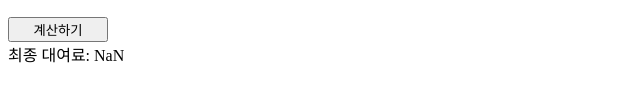
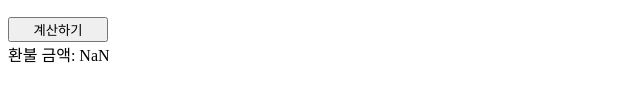
Before and after one commit to taejunekwon/sub2findmap, a plain HTML site: page index.html in a window 1280 px wide. Both pictures are taken after a click on the button "계산하기". Shown: the part 302-404 px from the top of the page, 0-640 px from the left. Drawn offline with Linux system fonts and the light colour scheme.

Commit message:
부분취소

```diff
--- a/index.html
+++ b/index.html
@@ -101,7 +101,7 @@ nav a:hover {
             const result = ((rentFee + insuranceFee + driverInsurance - couponDiscount) / rentPeriod) * refundTime;
 
 
-            document.getElementById('result').innerText = `최종 대여료: ${result}`;
+            document.getElementById('result').innerText = `환불 금액: ${result}`;
         }
     </script>
 </body>
```
